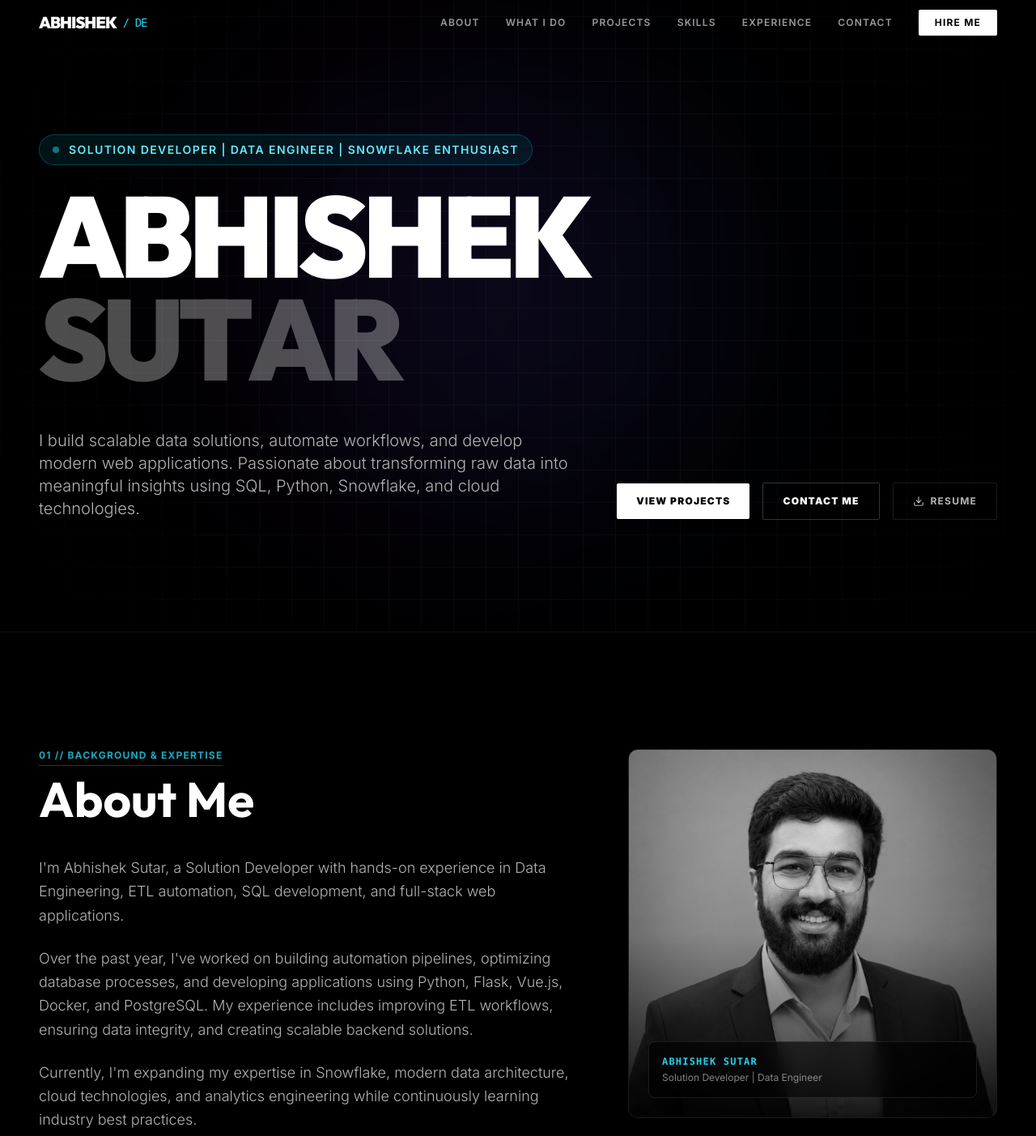
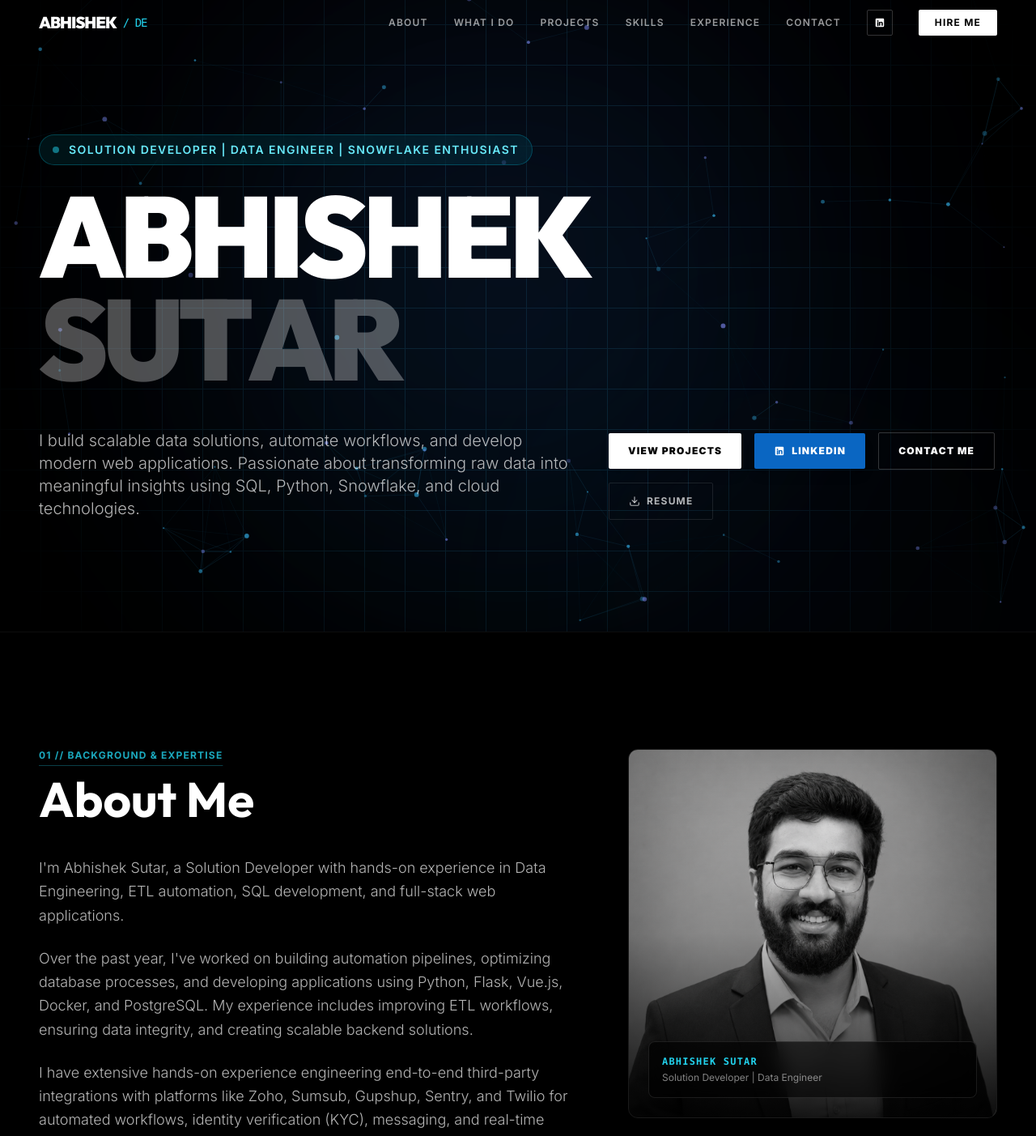
Before and after one commit to Abhi12028/black_portfolio_2026, a React (Vite) app: page / in a window 1280 px wide. Shown: the part 20-1423 px from the top of the page at 81% size. Built offline with nearby package versions, Linux system fonts and the light colour scheme.

Commit message:
feat: add LinkedIn profile link to Hero and Navbar and implement interactive canvas background

```diff
--- a/components/Hero.tsx
+++ b/components/Hero.tsx
@@ -61,6 +61,17 @@
                   View Projects
                 </a>
                 <a
+                  href={PORTFOLIO_DATA.contact.linkedin}
+                  target="_blank"
+                  rel="noopener noreferrer"
+                  className="px-6 py-3.5 bg-[#0A66C2] text-white text-xs font-black uppercase tracking-widest hover:bg-[#004182] transition-all shadow-lg hover:shadow-blue-500/20 rounded-sm flex items-center gap-2"
+                >
+                  <svg xmlns="http://www.w3.org/2000/svg" width="14" height="14" fill="currentColor" viewBox="0 0 24 24">
+                    <path d="M19 3a2 2 0 0 1 2 2v14a2 2 0 0 1-2 2H5a2 2 0 0 1-2-2V5a2 2 0 0 1 2-2h14m-.5 15.5v-5.3a3.26 3.26 0 0 0-3.26-3.26c-.85 0-1.84.52-2.28 1.3v-1.11h-2.79v8.37h2.79v-4.93c0-.77.62-1.4 1.39-1.4a1.4 1.4 0 0 1 1.4 1.4v4.93h2.75M6.46 10.9v8.37H9.25V10.9H6.46M7.86 6.78a1.62 1.62 0 1 0 0 3.24 1.62 1.62 0 0 0 0-3.24z"/>
+                  </svg>
+                  LinkedIn
+                </a>
+                <a
                   href="#contact"
                   className="px-6 py-3.5 border border-white/20 hover:border-cyan-400/60 text-white text-xs font-black uppercase tracking-widest hover:bg-white/5 transition-all rounded-sm"
                 >
--- a/components/HeroBackground.tsx
+++ b/components/HeroBackground.tsx
@@ -2,73 +2,162 @@
 import { motion } from 'framer-motion';
 
 const HeroBackground: React.FC = () => {
+  const canvasRef = useRef<HTMLCanvasElement | null>(null);
+
+  useEffect(() => {
+    const canvas = canvasRef.current;
+    if (!canvas) return;
+    const ctx = canvas.getContext('2d');
+    if (!ctx) return;
+
+    let animationFrameId: number;
+    let width = (canvas.width = window.innerWidth);
+    let height = (canvas.height = window.innerHeight);
+
+    const handleResize = () => {
+      if (!canvas) return;
+      width = canvas.width = window.innerWidth;
+      height = canvas.height = window.innerHeight;
+    };
+
+    window.addEventListener('resize', handleResize);
+
+    // Particle nodes for data network
+    const particleCount = Math.min(Math.floor(width / 18), 75);
+    const particles = Array.from({ length: particleCount }, () => ({
+      x: Math.random() * width,
+      y: Math.random() * height,
+      vx: (Math.random() - 0.5) * 0.6,
+      vy: (Math.random() - 0.5) * 0.6,
+      radius: Math.random() * 2 + 1,
+      alpha: Math.random() * 0.5 + 0.3,
+      color: Math.random() > 0.4 ? '#38bdf8' : '#818cf8', // Cyan or Indigo
+    }));
+
+    let mouseX = width / 2;
+    let mouseY = height / 2;
+
+    const handleMouseMove = (e: MouseEvent) => {
+      mouseX = e.clientX;
+      mouseY = e.clientY;
+    };
+
+    window.addEventListener('mousemove', handleMouseMove);
+
+    const render = () => {
+      ctx.clearRect(0, 0, width, height);
+
+      // Draw particle connections (constellation data mesh)
+      const maxDistance = 140;
+      for (let i = 0; i < particles.length; i++) {
+        const p1 = particles[i];
+
+        // Move particles
+        p1.x += p1.vx;
+        p1.y += p1.vy;
+
+        // Bounce on boundaries
+        if (p1.x < 0 || p1.x > width) p1.vx *= -1;
+        if (p1.y < 0 || p1.y > height) p1.vy *= -1;
+
+        // Subtle reaction to mouse
+        const dxMouse = mouseX - p1.x;
+        const dyMouse = mouseY - p1.y;
+        const distMouse = Math.sqrt(dxMouse * dxMouse + dyMouse * dyMouse);
+        if (distMouse < 180) {
+          p1.x -= (dxMouse / distMouse) * 0.4;
+          p1.y -= (dyMouse / distMouse) * 0.4;
+        }
+
+        // Draw particle node
+        ctx.beginPath();
+        ctx.arc(p1.x, p1.y, p1.radius, 0, Math.PI * 2);
+        ctx.fillStyle = p1.color;
+        ctx.globalAlpha = p1.alpha;
+        ctx.fill();
+
+        // Connect nearby nodes
+        for (let j = i + 1; j < particles.length; j++) {
+          const p2 = particles[j];
+          const dx = p1.x - p2.x;
+          const dy = p1.y - p2.y;
+          const dist = Math.sqrt(dx * dx + dy * dy);
+
+          if (dist < maxDistance) {
+            ctx.beginPath();
+            ctx.moveTo(p1.x, p1.y);
+            ctx.lineTo(p2.x, p2.y);
+            const lineAlpha = (1 - dist / maxDistance) * 0.25;
+            ctx.strokeStyle = '#38bdf8';
+            ctx.globalAlpha = lineAlpha;
+            ctx.lineWidth = 0.8;
+            ctx.stroke();
+          }
+        }
+      }
+
+      animationFrameId = requestAnimationFrame(render);
+    };
+
+    render();
+
+    return () => {
+      window.removeEventListener('resize', handleResize);
+      window.removeEventListener('mousemove', handleMouseMove);
+      cancelAnimationFrame(animationFrameId);
+    };
+  }, []);
+
   return (
-        <div className="absolute inset-0 overflow-hidden pointer-events-none">
-            {/* Dark Gradient Background */}
+    <div className="absolute inset-0 overflow-hidden pointer-events-none z-0">
+      {/* Deep Obsidian Base */}
       <div className="absolute inset-0 bg-black" />
 
-            {/* Grid Pattern */}
-            <div
-                className="absolute inset-0 opacity-[0.15]"
-                style={{
-                    backgroundImage: `linear-gradient(to right, #444 1px, transparent 1px), linear-gradient(to bottom, #444 1px, transparent 1px)`,
-                    backgroundSize: '40px 40px',
-                    maskImage: 'radial-gradient(circle at center, black 40%, transparent 100%)',
-                    WebkitMaskImage: 'radial-gradient(circle at center, black 40%, transparent 100%)'
-                }}
-            />
-
-            {/* Floating Orbs */}
+      {/* Dynamic Animated Glowing Orbs */}
       <motion.div
         animate={{
-                    scale: [1, 1.2, 1],
-                    opacity: [0.3, 0.5, 0.3],
-                    x: [0, 50, 0],
-                    y: [0, -30, 0]
+          scale: [1, 1.25, 1],
+          opacity: [0.35, 0.6, 0.35],
+          x: [0, 60, 0],
+          y: [0, -40, 0],
         }}
-                transition={{ duration: 10, repeat: Infinity, ease: "easeInOut" }}
-                className="absolute top-1/4 left-1/4 w-96 h-96 bg-purple-900/40 rounded-full blur-[120px]"
+        transition={{ duration: 12, repeat: Infinity, ease: 'easeInOut' }}
+        className="absolute top-1/4 left-1/4 w-[500px] h-[500px] bg-cyan-600/20 rounded-full blur-[140px]"
       />
 
       <motion.div
         animate={{
-                    scale: [1, 1.1, 1],
-                    opacity: [0.2, 0.4, 0.2],
-                    x: [0, -40, 0],
-                    y: [0, 40, 0]
+          scale: [1, 1.15, 1],
+          opacity: [0.25, 0.5, 0.25],
+          x: [0, -50, 0],
+          y: [0, 50, 0],
         }}
-                transition={{ duration: 15, repeat: Infinity, ease: "easeInOut", delay: 2 }}
-                className="absolute bottom-1/4 right-1/4 w-[500px] h-[500px] bg-blue-900/30 rounded-full blur-[120px]"
+        transition={{ duration: 16, repeat: Infinity, ease: 'easeInOut', delay: 2 }}
+        className="absolute bottom-1/4 right-1/4 w-[600px] h-[600px] bg-indigo-600/20 rounded-full blur-[150px]"
       />
 
-            {/* Animated Particles (CSS based for performance) */}
-            <div className="absolute inset-0">
-                {[...Array(20)].map((_, i) => (
       <motion.div
-                        key={i}
-                        className="absolute bg-white rounded-full"
-                        initial={{
-                            x: Math.random() * 100 + "%",
-                            y: Math.random() * 100 + "%",
-                            opacity: Math.random() * 0.5 + 0.1,
-                            scale: Math.random() * 0.5 + 0.5,
+        animate={{
+          scale: [0.9, 1.1, 0.9],
+          opacity: [0.15, 0.35, 0.15],
         }}
-                        animate={{
-                            y: [null, Math.random() * -100 + "%"],
-                        }}
-                        transition={{
-                            duration: Math.random() * 20 + 20,
-                            repeat: Infinity,
-                            ease: "linear",
-                            delay: Math.random() * 10
-                        }}
+        transition={{ duration: 8, repeat: Infinity, ease: 'easeInOut', delay: 1 }}
+        className="absolute top-1/2 left-1/2 -translate-x-1/2 -translate-y-1/2 w-[700px] h-[700px] bg-blue-500/10 rounded-full blur-[160px]"
+      />
+
+      {/* Cyber Grid Mask */}
+      <div
+        className="absolute inset-0 opacity-[0.12]"
         style={{
-                            width: Math.random() * 3 + 'px',
-                            height: Math.random() * 3 + 'px',
+          backgroundImage: `linear-gradient(to right, #38bdf8 1px, transparent 1px), linear-gradient(to bottom, #38bdf8 1px, transparent 1px)`,
+          backgroundSize: '50px 50px',
+          maskImage: 'radial-gradient(circle at center, black 40%, transparent 95%)',
+          WebkitMaskImage: 'radial-gradient(circle at center, black 40%, transparent 95%)',
         }}
       />
-                ))}
-            </div>
+
+      {/* Interactive Node Matrix Canvas */}
+      <canvas ref={canvasRef} className="absolute inset-0 w-full h-full opacity-80" />
     </div>
   );
 };
--- a/components/Navbar.tsx
+++ b/components/Navbar.tsx
@@ -1,5 +1,6 @@
 import React, { useState, useEffect } from 'react';
 import { useLocation, useNavigate, Link } from 'react-router-dom';
+import { PORTFOLIO_DATA } from '../constants';
 
 const Navbar: React.FC = () => {
   const [scrolled, setScrolled] = useState(false);
@@ -66,6 +67,17 @@
             </a>
           ))}
           <a
+            href={PORTFOLIO_DATA.contact.linkedin}
+            target="_blank"
+            rel="noopener noreferrer"
+            className="p-2 border border-white/20 hover:border-cyan-400 text-white hover:text-cyan-300 transition-all rounded-sm flex items-center justify-center"
+            title="LinkedIn Profile"
+          >
+            <svg xmlns="http://www.w3.org/2000/svg" width="14" height="14" fill="currentColor" viewBox="0 0 24 24">
+              <path d="M19 3a2 2 0 0 1 2 2v14a2 2 0 0 1-2 2H5a2 2 0 0 1-2-2V5a2 2 0 0 1 2-2h14m-.5 15.5v-5.3a3.26 3.26 0 0 0-3.26-3.26c-.85 0-1.84.52-2.28 1.3v-1.11h-2.79v8.37h2.79v-4.93c0-.77.62-1.4 1.39-1.4a1.4 1.4 0 0 1 1.4 1.4v4.93h2.75M6.46 10.9v8.37H9.25V10.9H6.46M7.86 6.78a1.62 1.62 0 1 0 0 3.24 1.62 1.62 0 0 0 0-3.24z"/>
+            </svg>
+          </a>
+          <a
             href="/#contact"
             onClick={(e) => handleNavClick(e, '#contact')}
             className="px-5 py-2 bg-white text-black text-xs font-bold uppercase tracking-widest hover:bg-cyan-300 transition-all rounded-sm cursor-pointer"
@@ -100,9 +112,20 @@
             </a>
           ))}
           <a
+            href={PORTFOLIO_DATA.contact.linkedin}
+            target="_blank"
+            rel="noopener noreferrer"
+            className="mt-4 px-8 py-3 bg-[#0A66C2] text-white text-xs font-bold uppercase tracking-widest flex items-center gap-2"
+          >
+            <svg xmlns="http://www.w3.org/2000/svg" width="14" height="14" fill="currentColor" viewBox="0 0 24 24">
+              <path d="M19 3a2 2 0 0 1 2 2v14a2 2 0 0 1-2 2H5a2 2 0 0 1-2-2V5a2 2 0 0 1 2-2h14m-.5 15.5v-5.3a3.26 3.26 0 0 0-3.26-3.26c-.85 0-1.84.52-2.28 1.3v-1.11h-2.79v8.37h2.79v-4.93c0-.77.62-1.4 1.39-1.4a1.4 1.4 0 0 1 1.4 1.4v4.93h2.75M6.46 10.9v8.37H9.25V10.9H6.46M7.86 6.78a1.62 1.62 0 1 0 0 3.24 1.62 1.62 0 0 0 0-3.24z"/>
+            </svg>
+            Connect on LinkedIn
+          </a>
+          <a
             href="/#contact"
             onClick={(e) => handleNavClick(e, '#contact')}
-            className="mt-4 px-8 py-3 bg-white text-black text-xs font-bold uppercase tracking-widest"
+            className="px-8 py-3 bg-white text-black text-xs font-bold uppercase tracking-widest"
           >
             Hire Me
           </a>
--- a/constants.ts
+++ b/constants.ts
@@ -7,8 +7,8 @@
   about: [
     "I'm Abhishek Sutar, a Solution Developer with hands-on experience in Data Engineering, ETL automation, SQL development, and full-stack web applications.",
     "Over the past year, I've worked on building automation pipelines, optimizing database processes, and developing applications using Python, Flask, Vue.js, Docker, and PostgreSQL. My experience includes improving ETL workflows, ensuring data integrity, and creating scalable backend solutions.",
-    "Currently, I'm expanding my expertise in Snowflake, modern data architecture, cloud technologies, and analytics engineering while continuously learning industry best practices.",
-    "I enjoy solving complex technical problems and building efficient systems that deliver real business value."
+    "I have extensive hands-on experience engineering end-to-end third-party integrations with platforms like Zoho, Sumsub, Gupshup, Sentry, and Twilio for automated workflows, identity verification (KYC), messaging, and real-time monitoring.",
+    "Currently, I'm expanding my expertise in Snowflake, modern data architecture, cloud technologies, and analytics engineering while continuously learning industry best practices."
   ],
   goal: "I'm focused on becoming a skilled Data Engineer, specializing in Snowflake, cloud data platforms, and scalable data infrastructure. I believe in continuous learning, writing clean code, and building solutions that make an impact.",
   services: [
@@ -28,19 +28,19 @@
       icon: "Server"
     },
     {
+      title: "Third-Party API Integrations",
+      description: "Building robust end-to-end integrations with Zoho, Sumsub (KYC), Gupshup, Twilio, and Sentry for automated business workflows.",
+      icon: "Cpu"
+    },
+    {
       title: "Frontend Development",
       description: "Building responsive user interfaces with Vue.js, Quasar Framework, HTML, CSS, and JavaScript.",
       icon: "Layout"
     },
     {
-      title: "Database Design",
-      description: "Working with PostgreSQL, MySQL, and Snowflake to create efficient and reliable data models.",
+      title: "Database Design & Automation",
+      description: "Working with PostgreSQL, MySQL, and Snowflake to create efficient data models and automated repetitive processes.",
       icon: "Layers"
-    },
-    {
-      title: "Automation",
-      description: "Automating repetitive workflows to improve efficiency, reduce manual effort, and increase reliability.",
-      icon: "Cpu"
     }
   ],
   projects: [
@@ -62,7 +62,7 @@
     },
     {
       id: "2",
-      title: "Puma Data Warehouse",
+      title: "Enterprise Data Warehouse",
       category: "Data Engineering / Cloud DW",
       description: "Designed and optimized ETL workflows, automated data processing, and improved pipeline performance for enterprise-scale data operations.",
       image: "https://images.unsplash.com/photo-1551288049-bebda4e38f71?q=80&w=1200&auto=format&fit=crop",
@@ -87,20 +87,20 @@
       skills: ["Snowflake", "ETL", "Data Warehousing", "Data Modeling", "SQL Optimization", "Snowpark", "Dynamic Tables", "Streams", "Tasks"]
     },
     {
-      category: "Backend",
-      skills: ["Flask", "REST APIs", "Docker"]
+      category: "Third-Party Integrations",
+      skills: ["Zoho CRM/Suite", "Sumsub (KYC)", "Gupshup (Messaging)", "Sentry (Error Monitoring)", "Twilio (SMS/Voice)", "Webhooks & REST APIs"]
+    },
+    {
+      category: "Backend & Databases",
+      skills: ["Flask", "REST APIs", "Snowflake", "PostgreSQL", "MySQL", "Docker"]
     },
     {
       category: "Frontend",
       skills: ["Vue.js", "Quasar", "HTML", "CSS", "JavaScript"]
     },
     {
-      category: "Databases",
-      skills: ["Snowflake", "PostgreSQL", "MySQL"]
-    },
-    {
-      category: "Tools",
-      skills: ["Git", "Docker", "Linux", "VS Code", "Postman"]
+      category: "Tools & DevOps",
+      skills: ["Git", "Docker", "Linux", "VS Code", "Postman", "Sentry"]
     }
   ],
   experience: [
@@ -110,6 +110,7 @@
       period: "Internship",
       description: "Worked on enterprise applications and data engineering solutions by developing automation scripts, optimizing ETL workflows, improving database performance, and building scalable web applications.",
       highlights: [
+        "Architected end-to-end third-party integrations with Zoho, Sumsub, Gupshup, Sentry, and Twilio.",
         "Developed and optimized ETL workflows.",
         "Automated repetitive business processes.",
         "Built backend services using Flask.",
@@ -121,7 +122,7 @@
   ],
   contact: {
     email: "abhishek.sutar@example.com",
-    linkedin: "https://linkedin.com",
+    linkedin: "https://www.linkedin.com/in/sutarabhishek/",
     github: "https://github.com",
     portfolio: "https://portfolio.com"
   }
```
Lines whose indentation alone changed are shown as unchanged.
